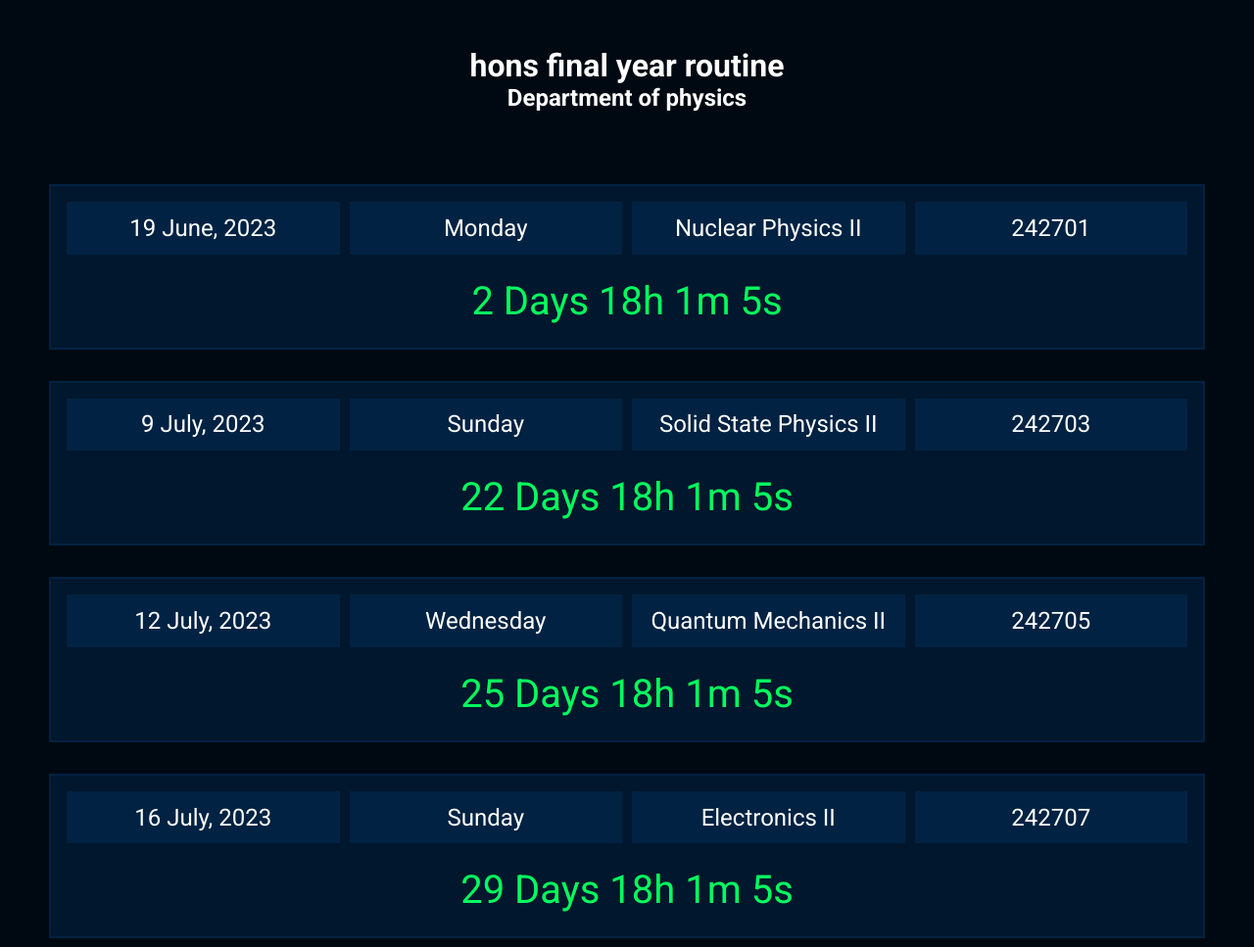
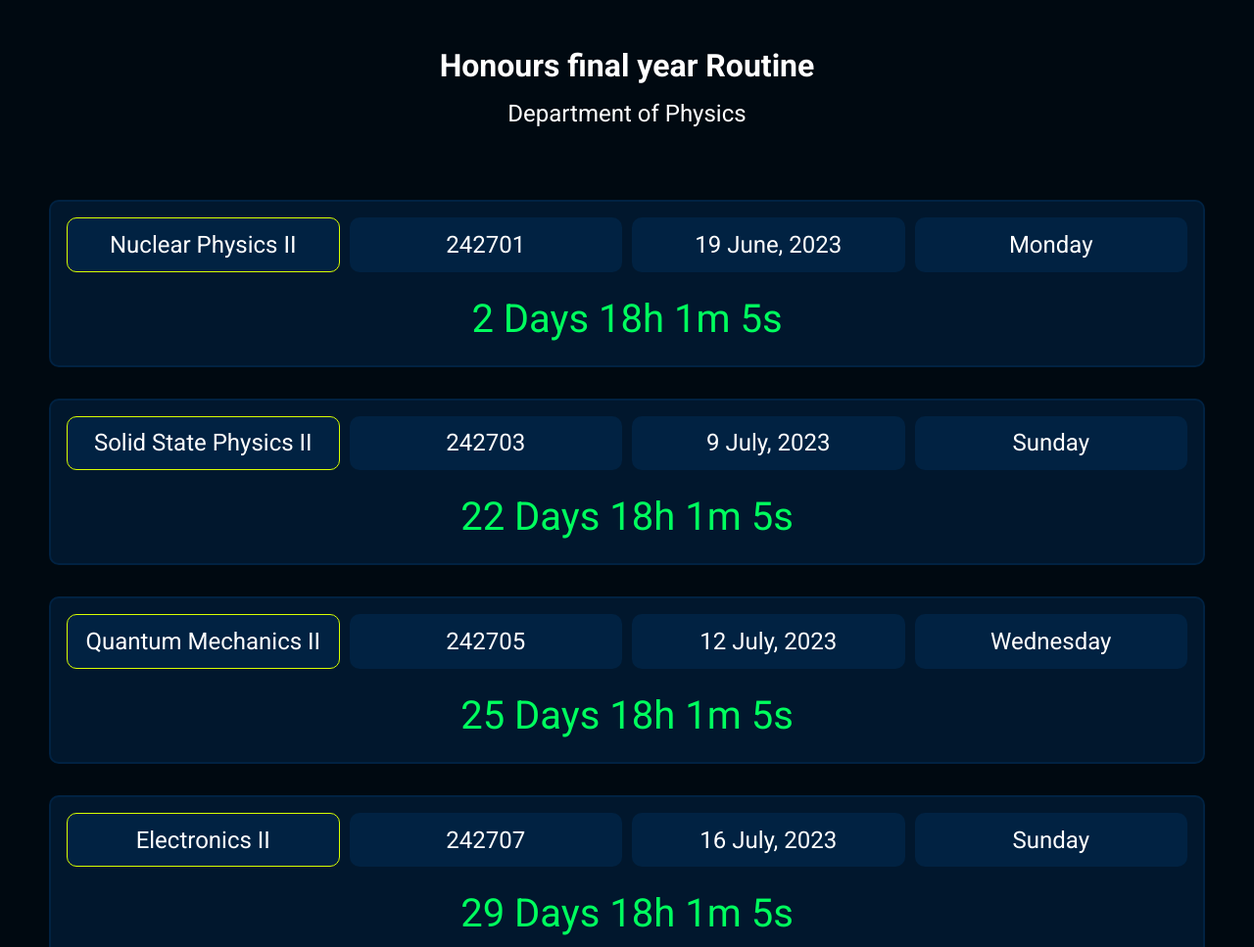
Before and after one commit to RanokRaihan/final-year-routine, a plain HTML site: page index.html in a window 1280 px wide. Shown: the top 967 px of the page at 98% size. Drawn offline with Linux system fonts and the light colour scheme.

Commit message:
v1 updated

```diff
--- a/index.html
+++ b/index.html
@@ -5,15 +5,24 @@
     <meta http-equiv="X-UA-Compatible" content="IE=edge" />
     <meta name="viewport" content="width=device-width, initial-scale=1.0" />
     <link rel="stylesheet" href="style.css" />
-    <title>Hon's Final year Physics Routine</title>
-
+    <title>Physics Final year Routine</title>
+    <!-- fb meta tag -->
+    <meta property="og:title" content="Physics final year routine" />
+    <meta
+      property="og:description"
+      content="সময় আর বেশি নেই রে পাগলা, পড়াশুনা করেক !"
+    />
+    <meta
+      property="og:image"
+      content="https://upload.wikimedia.org/wikipedia/en/a/af/Blue_Cat_Blues_ending.png"
+    />
     <!-- scripts -->
     <script type="module" defer src="main.js"></script>
   </head>
   <body>
     <div class="header">
-      <h1>hons final year routine</h1>
-      <h2>Department of physics</h2>
+      <h1>Honours final year Routine</h1>
+      <h2>Department of Physics</h2>
     </div>
     <div id="root">
       <!-- inject here -->
--- a/main.js
+++ b/main.js
@@ -10,10 +10,11 @@ setInterval(() => {
     //
     const child = `<div class="single-subject">
     <div class="subject-details">
-      <div>${getFullDate(sub.date)}</div>
-      <div>${getDay(sub.date)}</div>
-      <div>${sub.subject}</div>
-      <div>${sub.subjectCode}</div>
+      <div><p>${sub.subject}</p></div>
+      <div><p>${sub.subjectCode}</p></div>
+      <div> <p>${getFullDate(sub.date)}</p></div>
+      <div><p>${getDay(sub.date)}</p></div>
+
     </div>
     <div class="timer">${getRemainingTime(sub.date)}</div>
   </div>`;
--- a/style.css
+++ b/style.css
@@ -16,7 +16,12 @@ body {
   text-align: center;
   margin-block: 3rem;
 }
-
+.header > h1 {
+  margin-block: 1rem;
+}
+.header > h2 {
+  font-weight: 400;
+}
 #root {
   display: flex;
   flex-direction: column;
@@ -29,6 +34,7 @@ body {
   padding: 1rem;
   border: 2px solid #012242;
   margin-block: 1rem;
+  border-radius: 10px;
 }
 .subject-details {
   display: grid;
@@ -47,6 +53,13 @@ body {
   text-align: center;
   padding: 0.8rem 1rem;
   background-color: #012242;
+  display: flex;
+  align-items: center;
+  justify-content: center;
+  border-radius: 10px;
+}
+.subject-details > div:first-child {
+  border: 1px solid rgb(217, 255, 0);
 }
 
 .timer {
```
Also changed, not shown: thumbnail.png (added).
